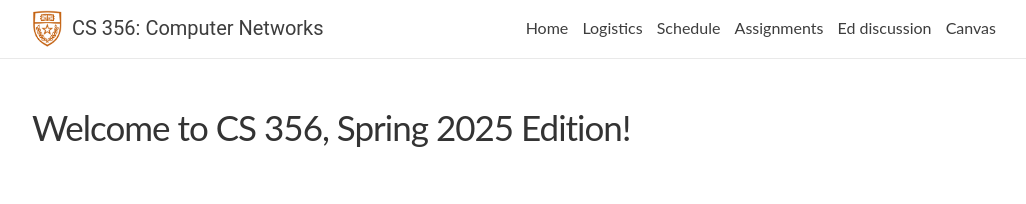
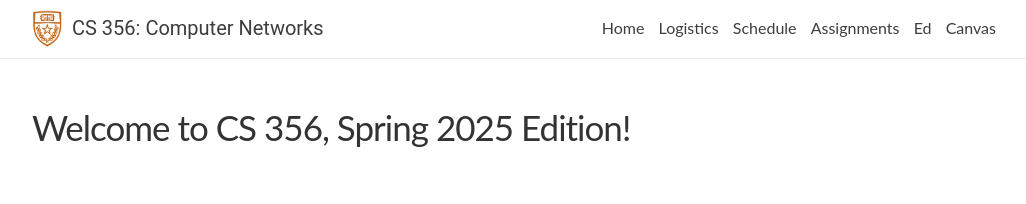
Before and after one commit to utcs356/sp25, a Jekyll site: the page built from _pages/about.md, in a window 1280 px wide. Shown: the top 204 px of the page, without its empty margins (126-1152 px from the left). Built offline with Jekyll 4.4.1, drawn with Linux system fonts in a browser that asks for light colours; nearby versions of some CDN libraries; comment, search, counter and statistics services are not loaded.

Commit message:
Update Ed and Canvas links

```diff
--- a/_includes/header.html
+++ b/_includes/header.html
@@ -24,8 +24,8 @@
         <a class="page-link" href="{{ '/logistics/' | relative_url }}">Logistics</a>
         <a class="page-link" href="{{ '/schedule/' | relative_url }}">Schedule</a>
         <a class="page-link" href="{{ '/assignments/' | relative_url }}">Assignments</a>
-        <a class="page-link" href="https://edstem.org/us/courses/50367">Ed discussion</a>
-        <a class="page-link" href="https://utexas.instructure.com/courses/1384497">Canvas</a>
+        <a class="page-link" href="https://edstem.org/us/courses/71813">Ed</a>
+        <a class="page-link" href="https://utexas.instructure.com/courses/1414169">Canvas</a>
         <!-- <a class="page-link" href="{{ '/homework/' | relative_url }}">Homework</a> -->
       </div>
     </nav>
```
